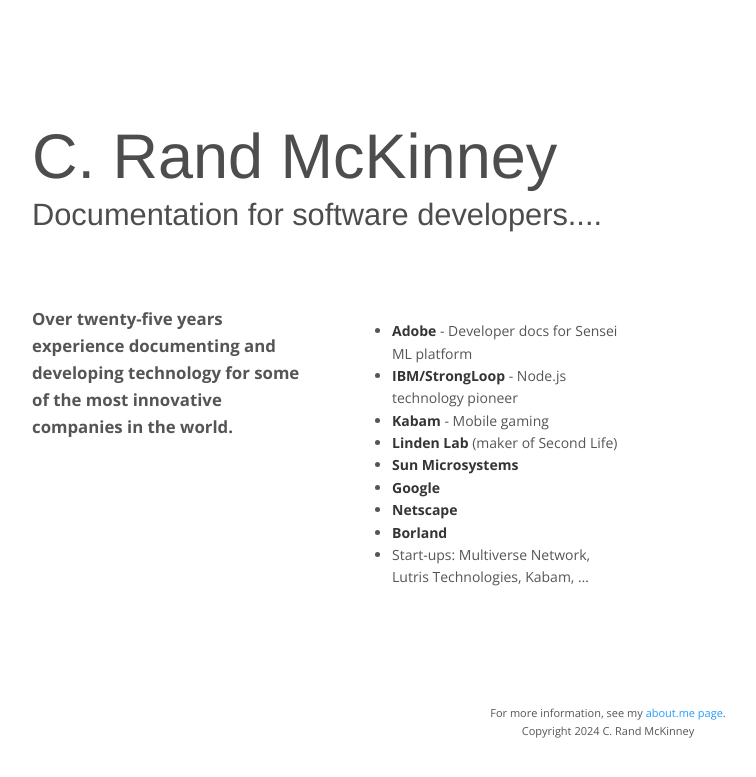
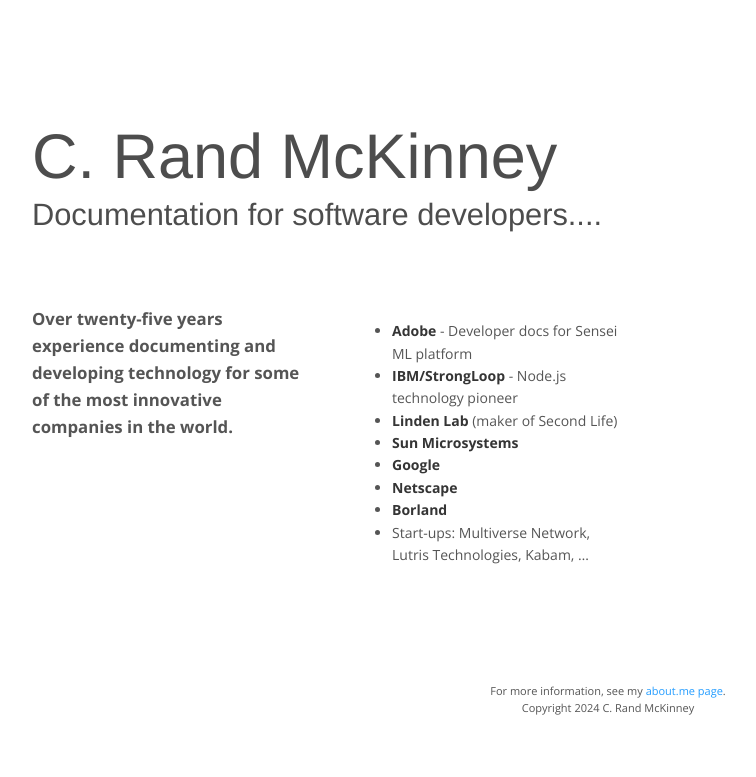
Before and after one commit to crandmck/crandmck.github.io, a Jekyll site: the page built from index.md, in a window 1280 px wide. Shown: the top 777 px of the page, without its empty margins (32-788 px from the left). Built offline with Jekyll 4.4.1, drawn with Linux system fonts in a browser that asks for light colours.

Commit message:
Remove dup

```diff
--- a/index.md
+++ b/index.md
@@ -5,10 +5,8 @@
 tagline2: Over twenty-five years experience documenting and developing technology for some of the most innovative companies in the world.
 ---
 
-
 - **Adobe** - Developer docs for Sensei ML platform
 - **IBM/StrongLoop** - Node.js technology pioneer
-- **Kabam** - Mobile gaming
 - **Linden Lab** (maker of Second Life)
 - **Sun Microsystems**
 - **Google**
```
